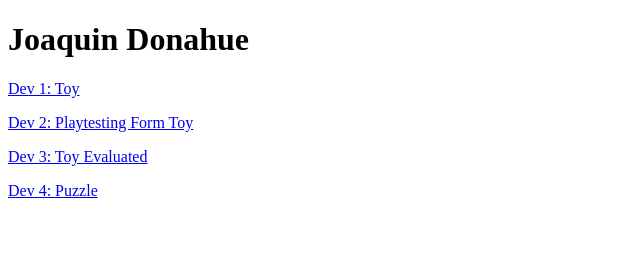
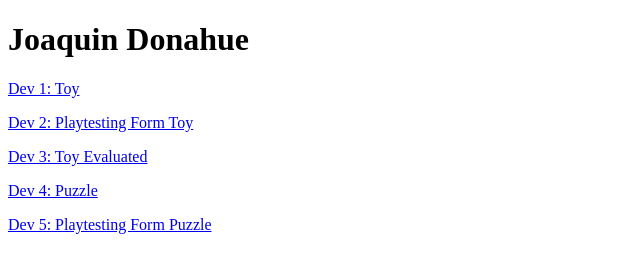
Before and after one commit to joaquindonahue/webpage, a plain HTML site: page index.html in a window 1280 px wide. Shown: the whole page, without its empty margins (0-640 px from the left). Drawn offline with Linux system fonts and the light colour scheme.

Commit message:
Puzzle Survey

```diff
--- a/index.html
+++ b/index.html
@@ -31,5 +31,11 @@
 			<br>
 		</p>
 
+		<p>
+			<a href="
+https://docs.google.com/forms/d/e/1FAIpQLSdp_EeYoSf-67l2sVt5uHMdPNjaf_v0ueqb3qboozyBvcyiMw/viewform?usp=sf_link" target="_blank">Dev 5: Playtesting Form Puzzle </a>
+			<br>
+		</p>
+
 	</body>
 </html>
```
